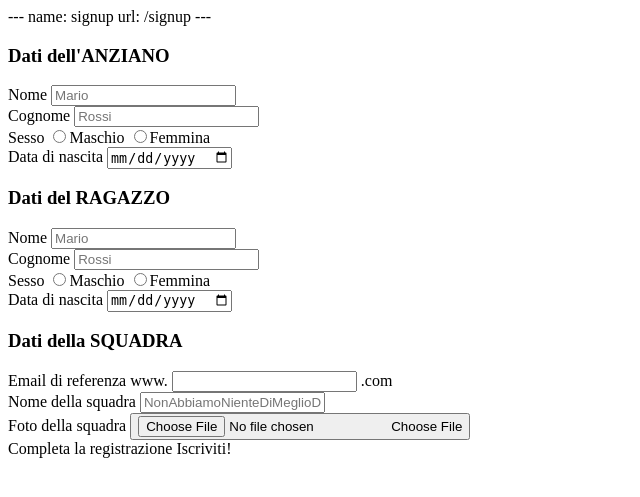
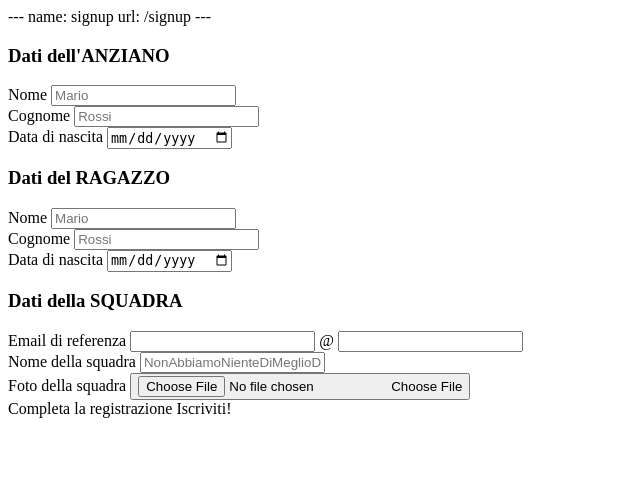
Before and after one commit to mion00/LetsMoove, a Python web app: template client/templates/signup.html in a window 1280 px wide. Shown: the top 497 px of the page, without its empty margins (0-640 px from the left). Run offline with Jinja, Linux system fonts and the light colour scheme; the template is opened without the code that fills it, so the values that code supplies are empty.

Commit message:
sistemate le immagini di prova e fix vari

```diff
--- a/client/index.html
+++ b/client/index.html
@@ -16,7 +16,6 @@
 <body>
 <div class="grid-frame vertical">
     <letsmoove-header></letsmoove-header>
-
     <div ui-view class="grid-block"></div>
 
     <!--<letsmoove-footer></letsmoove-footer>-->
--- a/client/templates/header.html
+++ b/client/templates/header.html
@@ -1,7 +1,7 @@
 <div class="menu-group primary">
     <div class="menu-group-left">
         <ul class="menu-bar primary">
-            <li><a>L E T' S M O O V E</a></li>
+            <li><a ui-sref="staticHome">L E T' S M O O V E</a></li>
         </ul>
     </div>
     <div class="menu-group-right">
--- a/client/templates/pathDetails.html
+++ b/client/templates/pathDetails.html
@@ -3,8 +3,7 @@ name: pathDetails
 url: /path/:pathId
 ---
 
-<div class="grid-container" ng-controller="pathDetailsController as pathController>
-
+<div class="grid-container" ng-controller="pathDetailsController as pathController">
     <div class="grid-block">
         <div class="grid-content">
             <div id="sidebar">
--- a/client/templates/signup.html
+++ b/client/templates/signup.html
@@ -21,13 +21,6 @@ url: /signup
                     </label>
                 </div>
                 <div class="small-12 medium-6 grid-content">
-                    <label>
-                        <label>Sesso</label>
-                        <input type="radio" name="sesso" value="Maschio" id="sessoMaschio"><label for="sessoMaschio">Maschio</label>
-                        <input type="radio" name="sesso" value="Femmina" id="sessoFemmina"><label for="sessoFemmina">Femmina</label>
-                    </label>
-                </div>
-                <div class="small-12 medium-6 grid-content">
                     <label>Data di nascita</label>
                     <input type="date" name="birthday">
                 </div>
@@ -48,13 +41,6 @@ url: /signup
                     </label>
                 </div>
                 <div class="small-12 medium-6 grid-content">
-                    <label>
-                        <label>Sesso</label>
-                        <input type="radio" name="sesso" value="Maschio" id="sessoMaschio"><label for="sessoMaschio">Maschio</label>
-                        <input type="radio" name="sesso" value="Femmina" id="sessoFemmina"><label for="sessoFemmina">Femmina</label>
-                    </label>
-                </div>
-                <div class="small-12 medium-6 grid-content">
                     <label>Data di nascita</label>
                     <input type="date" name="birthday">
                 </div>
@@ -65,9 +51,9 @@ url: /signup
                 <div class="small-12 medium-6 grid-content">
                     <label>Email di referenza</label>
                     <span class="inline-label">
-                        <span class="form-label">www.</span>
                         <input type="text">
-                        <span class="form-label">.com</span>
+                        <span class="form-label">@</span>
+                        <input type="text">
                     </span>
                 </div>
                 <div class="small-12 medium-6 grid-content">
--- a/client/templates/staticHome.html
+++ b/client/templates/staticHome.html
@@ -8,7 +8,7 @@ url: /
     <div class="carousel">
     <div class="grid-block" id="firstStep">
         <div class="card">
-            <img src="http://wallpaperbeta.com/wallpaper_1280x768/nature_tree_road_path_walk_review_landscape_1280x768_hd-wallpaper-369602.jpg">
+            <img src="/assets/img/nature_tree_road_path_walk_review_landscape_1280x768_hd-wallpaper-369602.jpg">
 
             <div class="card-section">
                 <h4>Crea un account gratuitamente</h4>
@@ -21,7 +21,7 @@ url: /
     </div>
     <div class="grid-block" id="secondStep">
         <div class="card">
-            <img src="http://image.desk7.net/Landscape%20Wallpapers/7938_1280x800.jpg">
+            <img src="/assets/img/7938_1280x800.jpg">
 
             <div class="card-section">
                 <h4>Cerca un percorso</h4>
@@ -34,7 +34,7 @@ url: /
     </div>
     <div class="grid-block" id="thridStep">
         <div class="card">
-            <img src="http://www.gannett-cdn.com/-mm-/bf3091618096fe02d68b818352ab140a9bc522ff/c=192-0-2807-1961&r=x404&c=534x401/local/-/media/Appleton/2014/12/17/B9315539750Z.1_20141217155806_000_GAS9EHMN5.1-0.jpg">
+            <img src="/assets/img/B9315539750Z.1_20141217155806_000_GAS9EHMN5.1-0.jpg">
 
             <div class="card-section">
                 <h4>Logga un percorso</h4>
```
Also changed, not shown: client/templates/about.html (+9 -10 lines), client/assets/img/7938_1280x800.jpg (added), client/assets/img/B9315539750Z.1_20141217155806_000_GAS9EHMN5.1-0.jpg (added), client/assets/img/Take-a-Walk-in-the-Park-Day-Cover.jpg (added), client/assets/img/Walk-in-the-Park.jpg (added), client/assets/img/nature_tree_road_path_walk_review_landscape_1280x768_hd-wallpaper-369602.jpg (added), client/assets/img/team.jpg (added), client/assets/img/walk_in_the_park___by_999999999a-d4a1cnm.jpeg (added).
